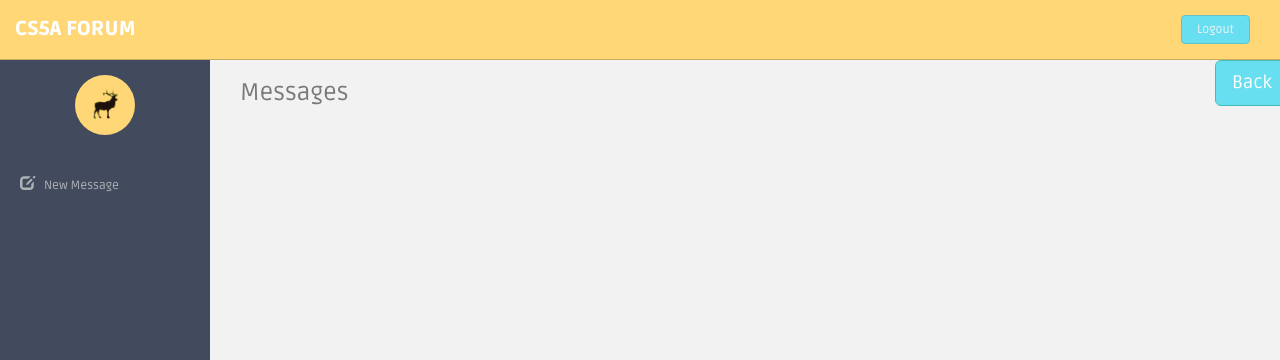
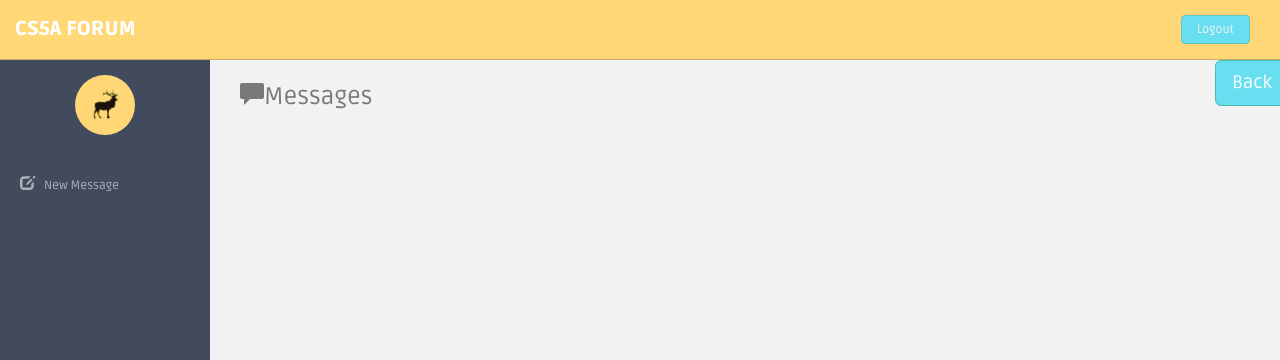
Before and after one commit to thameenas/Student-Dashboard, a Flask app: page /topic/1 in a window 1280 px wide; the page is wider, and only the part inside the window is pictured. Shown: the top 360 px of that part. Run offline with Flask 2, Linux system fonts and the light colour scheme; data that the repository does not hold is empty; some libraries are stand-ins or nearby versions; some web fonts are replaced.

Commit message:
modified

```diff
--- a/templates/dashboard.html
+++ b/templates/dashboard.html
@@ -66,7 +66,7 @@
       </aside>
       <section id="main-content">
           <section class="wrapper">
-          	<h3><i ></i> Dashboard</h3>
+          	<h3><i class="glyphicon glyphicon-tasks"></i> Dashboard</h3>
 				<div class="row">
 
 
--- a/templates/topic.html
+++ b/templates/topic.html
@@ -57,7 +57,7 @@
           <section class="wrapper">
           <div class='container'>
           <div class='row'>
-            <div class='col-sm-10'><h3> Messages </h3></div>
+            <div class='col-sm-10' ><h3> <i class="glyphicon glyphicon-comment"></i>Messages </h3></div>
             <div class='col-sm-2'><button onclick="goBack()" type="button" class="btn btn-theme btn-lg">Back</button></div>
             </div></div>
         <div class="row">
```
Also changed, not shown: database.db.
